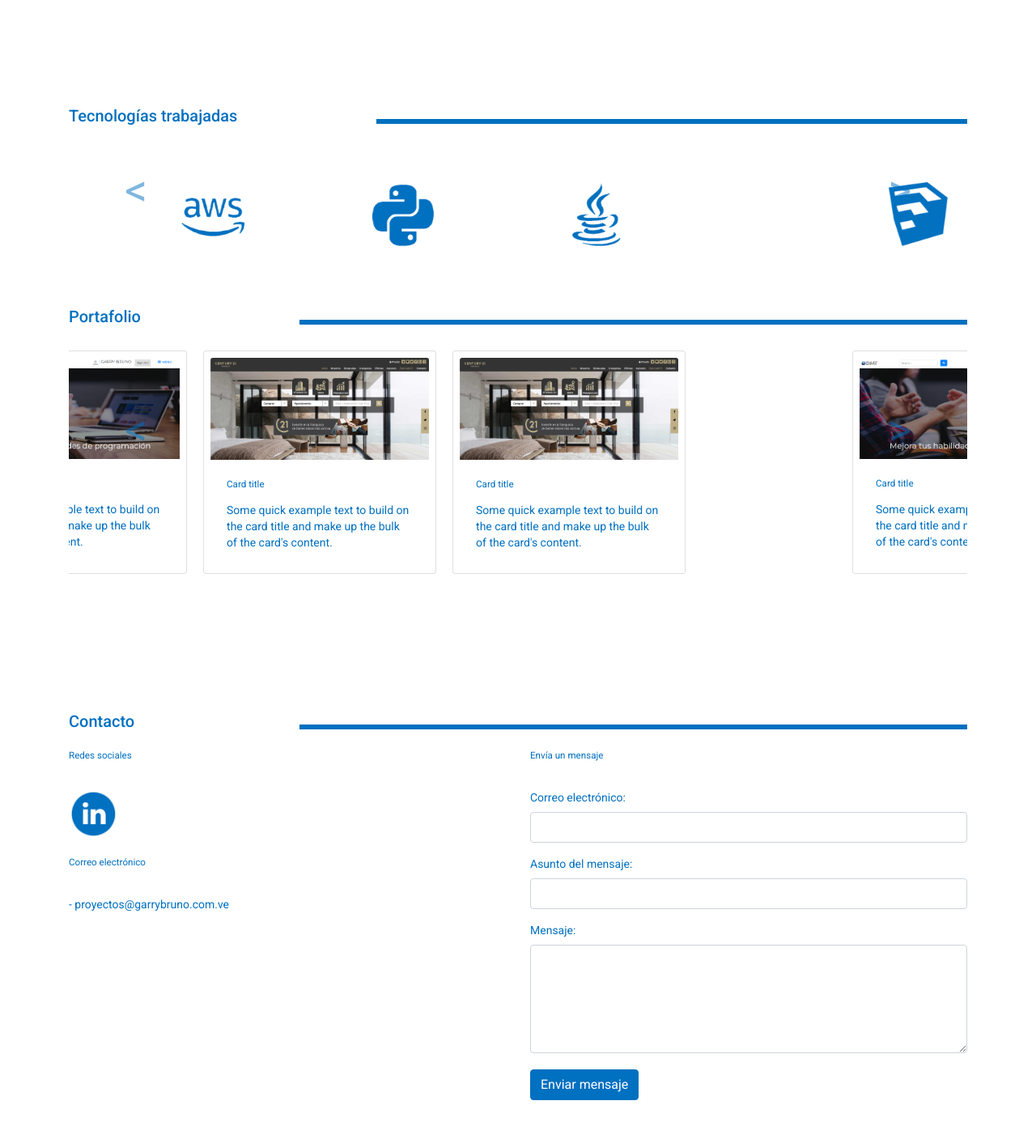
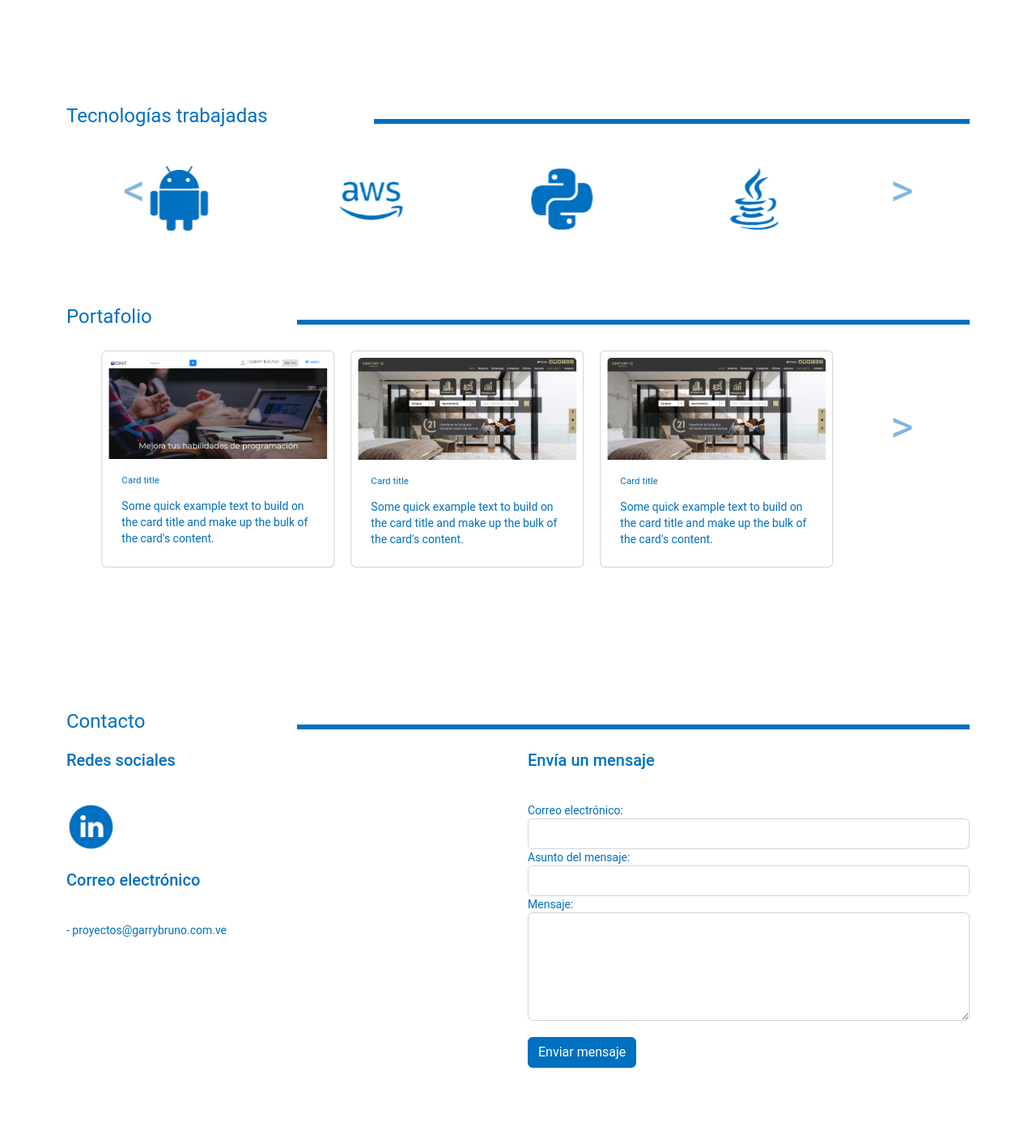
Before and after one commit to gjbm95/gjbm95.github.io, an Angular app: page /inicio in a window 1280 px wide. Shown: the part 1180-2587 px from the top of the page at 81% size. Built offline with nearby package versions, Linux system fonts and the light colour scheme.

Commit message:
Acomodando boostrap

```diff
--- a/src/app/app.component.html
+++ b/src/app/app.component.html
@@ -6,6 +6,7 @@
                  <div class="col-md-11">
                      <br>
                      <img width="50" height="50" src="../assets/img/logo.png">
+                     <br>
                      <br>
                      <small>Desarrollado por: Garry Jr. Bruno</small>
                      <br>
--- a/src/app/home/components/project-detail/project-detail.component.ts
+++ b/src/app/home/components/project-detail/project-detail.component.ts
@@ -1,4 +1,4 @@
-import { Component, OnInit } from '@angular/core';
+import { Component } from '@angular/core';
 import { MatDialogRef } from '@angular/material/dialog';
 
 @Component({
@@ -6,7 +6,7 @@ import { MatDialogRef } from '@angular/material/dialog';
   templateUrl: './project-detail.component.html',
   styleUrls: ['./project-detail.component.css']
 })
-export class ProjectDetailComponent implements OnInit {
+export class ProjectDetailComponent{
 
   constructor(
     public dialogRef: MatDialogRef<ProjectDetailComponent>
--- a/src/app/home/home.component.css
+++ b/src/app/home/home.component.css
@@ -75,7 +75,7 @@
 }
 
 .icon-skill{
-    margin:50px;
+    margin-top:30px;
     transition: transform .2s;
 }
 
@@ -148,3 +148,7 @@
     visibility: visible;
     opacity: 1;
   }
+
+  ::ng-deep .custom-dialog > mat-dialog-container {
+    background-color: transparent;
+  }
--- a/src/app/home/home.component.html
+++ b/src/app/home/home.component.html
@@ -47,11 +47,14 @@
                 <div class="col-md-12">
                   <br>
                   <h2>Hola, mi nombre es:</h2>
+                  <br>
                   <div class="name-title">Garry Jr. Bruno</div>
                 </div>
              </div>
              <div class="row">
                 <div class="col-md-8">
+                    <br>
+                    <br>
                     <p>
                       Soy desarrollador de software, con experiencia en desarrollo de arquitecturas basadas en microservicios, aplicaciones móviles, páginas web y de escritorio, así como servicios en la nube, empleando tecnologías en plataformas como AWS, Digital Ocean, Firebase, entre otros.
                     </p>
@@ -81,7 +84,7 @@
       <div class="container">
         <div class="row">
             <div class="col-md-3">
-              <h2>Acerca de mí</h2>
+              <h1>Acerca de mí</h1>
             </div>
             <div class="col-md-9">
               <br>
@@ -117,7 +120,7 @@
       <div class="container">
         <div class="row">
             <div class="col-md-4">
-              <h2>Tecnologías trabajadas</h2>
+              <h1>Tecnologías trabajadas</h1>
             </div>
             <div class="col-md-8">
               <br>
@@ -126,7 +129,8 @@
         </div>
         <div class="row">
           <div class="col-md-12">
-            <div id="carouselSkillsControls" class="carousel slide" data-ride="carousel">
+
+            <div id="carouselSkillsControls" class="carousel slide" data-bs-ride="carousel">
               <div class="carousel-inner">
                 <div class="carousel-item active">
                   <div class="row">
@@ -134,19 +138,19 @@
                     <div class="col-md-10">
                       <div class="row">
                         <div class="col">
-                          <img class="icon-skill" width="80" height="80" src="../assets/img/android-icon.png">
+                          <img class="icon-skill center-image" width="80" height="80" src="../assets/img/android-icon.png">
                           <div class="tooltip">
                             <span class="tooltiptext">Android</span>
                           </div>
                         </div>
                         <div class="col">
-                          <img class="icon-skill" width="80" height="80" src="../assets/img/aws-icon.png">
+                          <img class="icon-skill center-image" width="80" height="80" src="../assets/img/aws-icon.png">
                         </div>
                         <div class="col">
-                          <img class="icon-skill" width="80" height="80" src="../assets/img/python-icon.png">
+                          <img class="icon-skill center-image" width="80" height="80" src="../assets/img/python-icon.png">
                         </div>
                         <div class="col">
-                          <img class="icon-skill" width="80" height="80" src="../assets/img/java-icon.png">
+                          <img class="icon-skill center-image" width="80" height="80" src="../assets/img/java-icon.png">
                         </div>
                       </div>
                     </div>
@@ -159,16 +163,16 @@
                     <div class="col-md-10">
                       <div class="row">
                         <div class="col">
-                          <img class="icon-skill" width="80" height="80" src="../assets/img/sketchup-icon.png">
+                          <img class="icon-skill center-image" width="80" height="80" src="../assets/img/sketchup-icon.png">
                         </div>
                         <div class="col">
-                          <img class="icon-skill" width="80" height="80" src="../assets/img/mysql-icon.png">
+                          <img class="icon-skill center-image" width="80" height="80" src="../assets/img/mysql-icon.png">
                         </div>
                         <div class="col">
-                          <img class="icon-skill" width="80" height="80" src="../assets/img/dart-icon.png">
+                          <img class="icon-skill center-image" width="80" height="80" src="../assets/img/dart-icon.png">
                         </div>
                         <div class="col">
-                          <img class="icon-skill" width="80" height="80" src="../assets/img/docker-icon.png">
+                          <img class="icon-skill center-image" width="80" height="80" src="../assets/img/docker-icon.png">
                         </div>
                       </div>
                     </div>
@@ -181,16 +185,16 @@
                     <div class="col-md-10">
                       <div class="row">
                         <div class="col">
-                          <img class="icon-skill" width="80" height="80" src="../assets/img/html-icon.png">
+                          <img class="icon-skill center-image" width="80" height="80" src="../assets/img/html-icon.png">
                         </div>
                         <div class="col">
-                          <img class="icon-skill" width="80" height="80" src="../assets/img/kubernetes-icon.png">
+                          <img class="icon-skill center-image" width="80" height="80" src="../assets/img/kubernetes-icon.png">
                         </div>
                         <div class="col">
-                          <img class="icon-skill" width="80" height="80" src="../assets/img/postgre-icon.png">
+                          <img class="icon-skill center-image" width="80" height="80" src="../assets/img/postgre-icon.png">
                         </div>
                         <div class="col">
-                          <img class="icon-skill" width="80" height="80" src="../assets/img/oracle-icon.png">
+                          <img class="icon-skill center-image" width="80" height="80" src="../assets/img/oracle-icon.png">
                         </div>
                       </div>
                     </div>
@@ -203,16 +207,16 @@
                     <div class="col-md-10">
                       <div class="row">
                         <div class="col">
-                          <img class="icon-skill" width="80" height="80" src="../assets/img/ionic-icon.png">
+                          <img class="icon-skill center-image" width="80" height="80" src="../assets/img/ionic-icon.png">
                         </div>
                         <div class="col">
-                          <img class="icon-skill" width="80" height="80" src="../assets/img/javascript-icon.png">
+                          <img class="icon-skill center-image" width="80" height="80" src="../assets/img/javascript-icon.png">
                         </div>
                         <div class="col">
-                          <img class="icon-skill" width="80" height="80" src="../assets/img/flutter-icon.png">
+                          <img class="icon-skill center-image" width="80" height="80" src="../assets/img/flutter-icon.png">
                         </div>
                         <div class="col">
-                          <img class="icon-skill" width="80" height="80" src="../assets/img/kotlin-icon.png">
+                          <img class="icon-skill center-image" width="80" height="80" src="../assets/img/kotlin-icon.png">
                         </div>
                       </div>
                     </div>
@@ -220,15 +224,16 @@
                   </div>
                 </div>
               </div>
-              <a class="carousel-control-prev" href="#carouselSkillsControls" role="button" data-slide="prev">
+              <button class="carousel-control-prev" type="button" data-bs-target="#carouselSkillsControls" data-bs-slide="prev">
                 <span class="carousel-control-prev-icon" aria-hidden="true"></span>
-                <span class="sr-only">Previous</span>
-              </a>
-              <a class="carousel-control-next" href="#carouselSkillsControls" role="button" data-slide="next">
+                <span class="visually-hidden">Previous</span>
+              </button>
+              <button class="carousel-control-next" type="button" data-bs-target="#carouselSkillsControls" data-bs-slide="next">
                 <span class="carousel-control-next-icon" aria-hidden="true"></span>
-                <span class="sr-only">Next</span>
-              </a>
+                <span class="visually-hidden">Next</span>
+              </button>
             </div>
+
           </div>
         </div>
       </div>
@@ -239,7 +244,7 @@
       <div class="container">
         <div class="row">
             <div class="col-md-3">
-              <h2>Portafolio</h2>
+              <h1>Portafolio</h1>
             </div>
             <div class="col-md-9">
               <br>
@@ -248,7 +253,7 @@
         </div>
         <div class="row">
           <div class="col-md-12">
-            <div id="carouselProjectsControls" class="carousel slide" data-ride="carousel">
+            <div id="carouselProjectsControls" class="carousel slide" data-bs-ride="carousel">
               <div class="carousel-inner">
                 <div class="carousel-item active">
                   <div class="d-flex flex-row justify-content-center">
@@ -301,14 +306,14 @@
                   </div>
                 </div>
               </div>
-              <a class="carousel-control-prev" href="#carouselProjectsControls" role="button" data-slide="prev">
+              <button class="carousel-control-prev" type="button" data-bs-target="#carouselProjectsControls" data-bs-slide="prev">
                 <span class="carousel-control-prev-icon" aria-hidden="true"></span>
-                <span class="sr-only">Previous</span>
-              </a>
-              <a class="carousel-control-next" href="#carouselProjectsControls" role="button" data-slide="next">
+                <span class="visually-hidden">Previous</span>
+              </button>
+              <button class="carousel-control-next" type="button" data-bs-target="#carouselProjectsControls" data-bs-slide="next">
                 <span class="carousel-control-next-icon" aria-hidden="true"></span>
-                <span class="sr-only">Next</span>
-              </a>
+                <span class="visually-hidden">Next</span>
+              </button>
             </div>
           </div>
       </div>
@@ -320,7 +325,7 @@
       <div class="container">
         <div class="row">
             <div class="col-md-3">
-              <h2>Contacto</h2>
+              <h1>Contacto</h1>
             </div>
             <div class="col-md-9">
               <br>
@@ -329,13 +334,13 @@
         </div>
         <div class="row">
           <div class="col-md-6">
-            <h5>Redes sociales</h5><br>
+            <h2>Redes sociales</h2><br>
             <a href="https://www.linkedin.com/in/garryjrbruno/"><img width="60" height="60" src="../assets/img/linkedin-icon.png"></a><br><br>
-            <h5>Correo electrónico</h5><br>
+            <h2>Correo electrónico</h2><br>
             - proyectos@garrybruno.com.ve<br><br>
           </div>
           <div class="col-md-6">
-            <h5>Envía un mensaje</h5><br>
+            <h2>Envía un mensaje</h2><br>
             <form [formGroup]="messageForm">
               <div class="form-group">
                 <label for="usr">Correo electrónico:</label>
--- a/src/app/home/home.component.ts
+++ b/src/app/home/home.component.ts
@@ -11,21 +11,21 @@ import { ProjectDetailComponent } from './components/project-detail/project-deta
 })
 export class HomeComponent implements OnInit {
 
-  billingForm!:FormGroup;
-  fullname:FormControl = new FormControl('',[Validators.required]);
-  email:FormControl = new FormControl('',[Validators.required,Validators.email]);
-  phone:FormControl = new FormControl('');
-  country:FormControl = new FormControl('',[Validators.required]);
-  type:FormControl = new FormControl('',[Validators.required]);
-  description:FormControl = new FormControl('',[Validators.required]);
-  date:FormControl = new FormControl('',[Validators.required]);
+  public billingForm!:FormGroup;
+  public fullname:FormControl = new FormControl('',[Validators.required]);
+  public email:FormControl = new FormControl('',[Validators.required,Validators.email]);
+  public phone:FormControl = new FormControl('');
+  public country:FormControl = new FormControl('',[Validators.required]);
+  public type:FormControl = new FormControl('',[Validators.required]);
+  public description:FormControl = new FormControl('',[Validators.required]);
+  public date:FormControl = new FormControl('',[Validators.required]);
 
-  messageForm!:FormGroup;
-  from:FormControl = new FormControl('',[Validators.required,Validators.email]);
-  subject:FormControl = new FormControl('',[Validators.required]);
-  message:FormControl = new FormControl('',[Validators.required]);
+  public messageForm!:FormGroup;
+  public from:FormControl = new FormControl('',[Validators.required,Validators.email]);
+  public subject:FormControl = new FormControl('',[Validators.required]);
+  public message:FormControl = new FormControl('',[Validators.required]);
 
-  age = new Date().getFullYear() - 1996;
+  public age = new Date().getFullYear() - 1996;
 
   constructor(public formBuilder: FormBuilder,
               public dialog: MatDialog,
@@ -52,7 +52,8 @@ export class HomeComponent implements OnInit {
 
   openDialog(): void {
     this.dialog.open(ProjectDetailComponent, {
-      width: '250px',
+      width: '650px',
+      height: '420px'
     });
   }
 
--- a/src/index.html
+++ b/src/index.html
@@ -13,13 +13,10 @@
   <base href="/">
   <meta name="viewport" content="width=device-width, initial-scale=1">
   <link rel="icon" type="image/x-icon" href="favicon.ico">
-  <link rel="stylesheet" href="https://stackpath.bootstrapcdn.com/bootstrap/4.1.3/css/bootstrap.min.css" integrity="sha384-MCw98/SFnGE8fJT3GXwEOngsV7Zt27NXFoaoApmYm81iuXoPkFOJwJ8ERdknLPMO" crossorigin="anonymous">
-  <script src="https://code.jquery.com/jquery-3.3.1.slim.min.js" integrity="sha384-q8i/X+965DzO0rT7abK41JStQIAqVgRVzpbzo5smXKp4YfRvH+8abtTE1Pi6jizo" crossorigin="anonymous"></script>
-  <script src="https://cdnjs.cloudflare.com/ajax/libs/popper.js/1.14.3/umd/popper.min.js" integrity="sha384-ZMP7rVo3mIykV+2+9J3UJ46jBk0WLaUAdn689aCwoqbBJiSnjAK/l8WvCWPIPm49" crossorigin="anonymous"></script>
-  <script src="https://stackpath.bootstrapcdn.com/bootstrap/4.1.3/js/bootstrap.min.js" integrity="sha384-ChfqqxuZUCnJSK3+MXmPNIyE6ZbWh2IMqE241rYiqJxyMiZ6OW/JmZQ5stwEULTy" crossorigin="anonymous"></script>
-  <link rel="preconnect" href="https://fonts.gstatic.com">
-  <link href="https://fonts.googleapis.com/css2?family=Roboto:wght@300;400;500&display=swap" rel="stylesheet">
-  <link href="https://fonts.googleapis.com/icon?family=Material+Icons" rel="stylesheet">
+  <!-- CSS only -->
+  <link href="https://cdn.jsdelivr.net/npm/bootstrap@5.2.0/dist/css/bootstrap.min.css" rel="stylesheet" integrity="sha384-gH2yIJqKdNHPEq0n4Mqa/HGKIhSkIHeL5AyhkYV8i59U5AR6csBvApHHNl/vI1Bx" crossorigin="anonymous">
+  <!-- JavaScript Bundle with Popper -->
+  <script src="https://cdn.jsdelivr.net/npm/bootstrap@5.2.0/dist/js/bootstrap.bundle.min.js" integrity="sha384-A3rJD856KowSb7dwlZdYEkO39Gagi7vIsF0jrRAoQmDKKtQBHUuLZ9AsSv4jD4Xa" crossorigin="anonymous"></script>
 </head>
 <body class="mat-typography">
   <app-root></app-root>
--- a/src/styles.css
+++ b/src/styles.css
@@ -4,7 +4,7 @@
 body{
     overflow-x: hidden;
     background-color: white;
-    font-family: 'Maven Pro', sans-serif;
+    /*font-family: 'Maven Pro', sans-serif;*/
 }
 
 .center-image{
@@ -50,4 +50,4 @@ hr{
     border-color: rgb(0, 112, 192);
 }
 html, body { height: 100%; }
-body { margin: 0; font-family: Roboto, "Helvetica Neue", sans-serif; }
+body { margin: 0; /*font-family: Roboto, "Helvetica Neue", sans-serif;*/ }
```
Also changed, not shown: src/app/home/components/project-detail/project-detail.component.html (+4 -3 lines).
